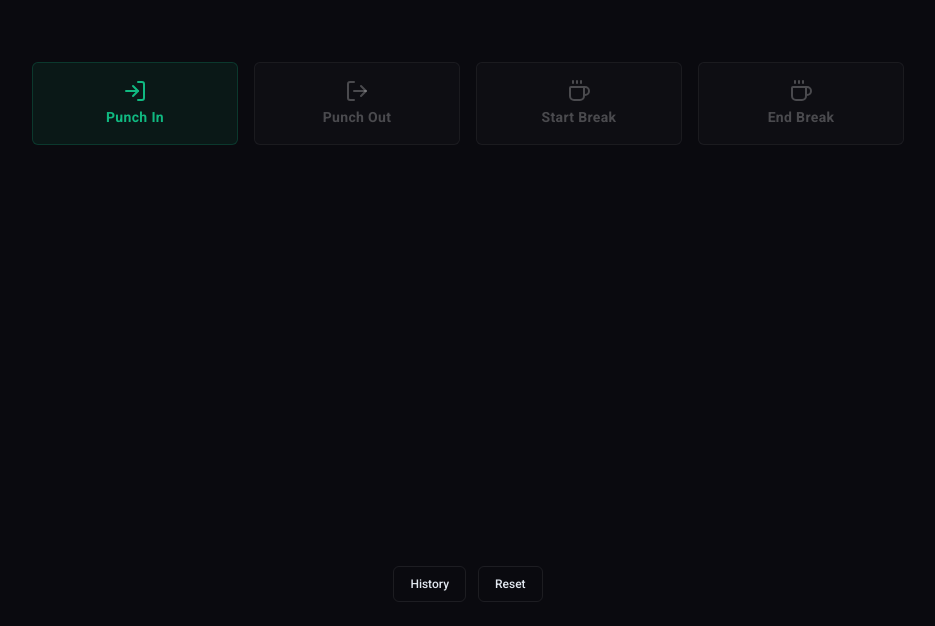
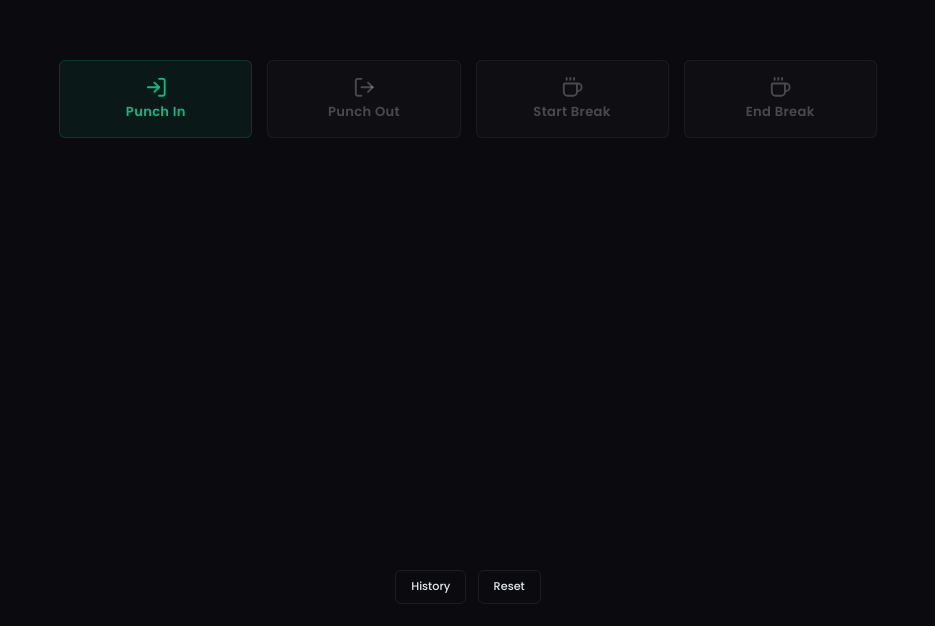
Before and after one commit to abinandd/time-tracker, a React (Vite) app: page / in a window 1280 px wide. Shown: the part 174-800 px from the top of the page, without its empty margins (172-1107 px from the left). Built offline with nearby package versions, Linux system fonts and the light colour scheme.

Commit message:
style: update default font family to Poppins and adjust base html font size

```diff
--- a/src/index.css
+++ b/src/index.css
@@ -1,4 +1,4 @@
-@import url('https://fonts.googleapis.com/css2?family=Roboto:wght@300;400;500;700&display=swap');
+@import url('https://fonts.googleapis.com/css2?family=Poppins:wght@300;400;500;600;700&display=swap');
 @import "tailwindcss";
 
 :root {
@@ -26,8 +26,12 @@
   box-sizing: border-box;
 }
 
+html {
+  font-size: 15px;
+}
+
 body {
-  font-family: 'Roboto', sans-serif;
+  font-family: 'Poppins', sans-serif;
   background: var(--bg-primary);
   color: var(--text-primary);
   min-height: 100vh;
@@ -38,7 +42,7 @@
 }
 
 .font-mono {
-  font-family: 'Roboto', sans-serif !important;
+  font-family: 'Poppins', sans-serif !important;
   font-variant-numeric: tabular-nums;
 }
 
```
